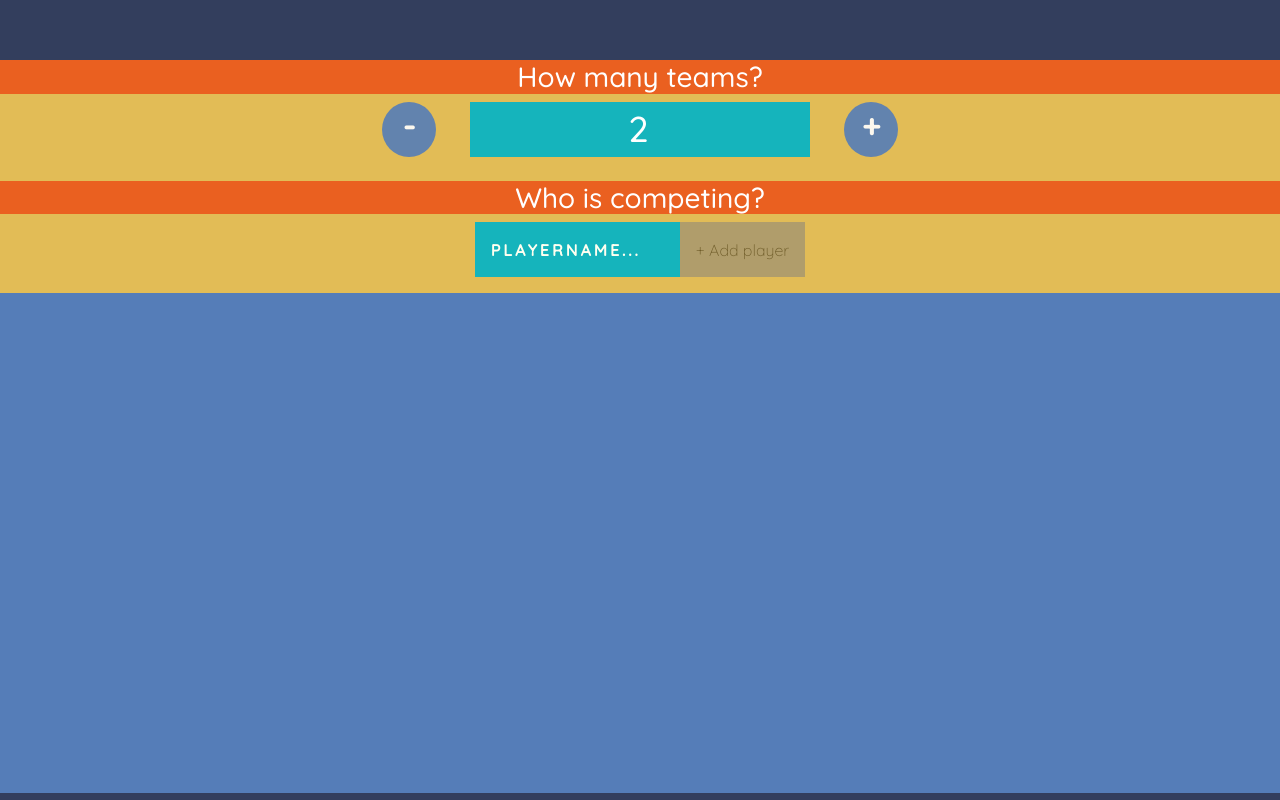
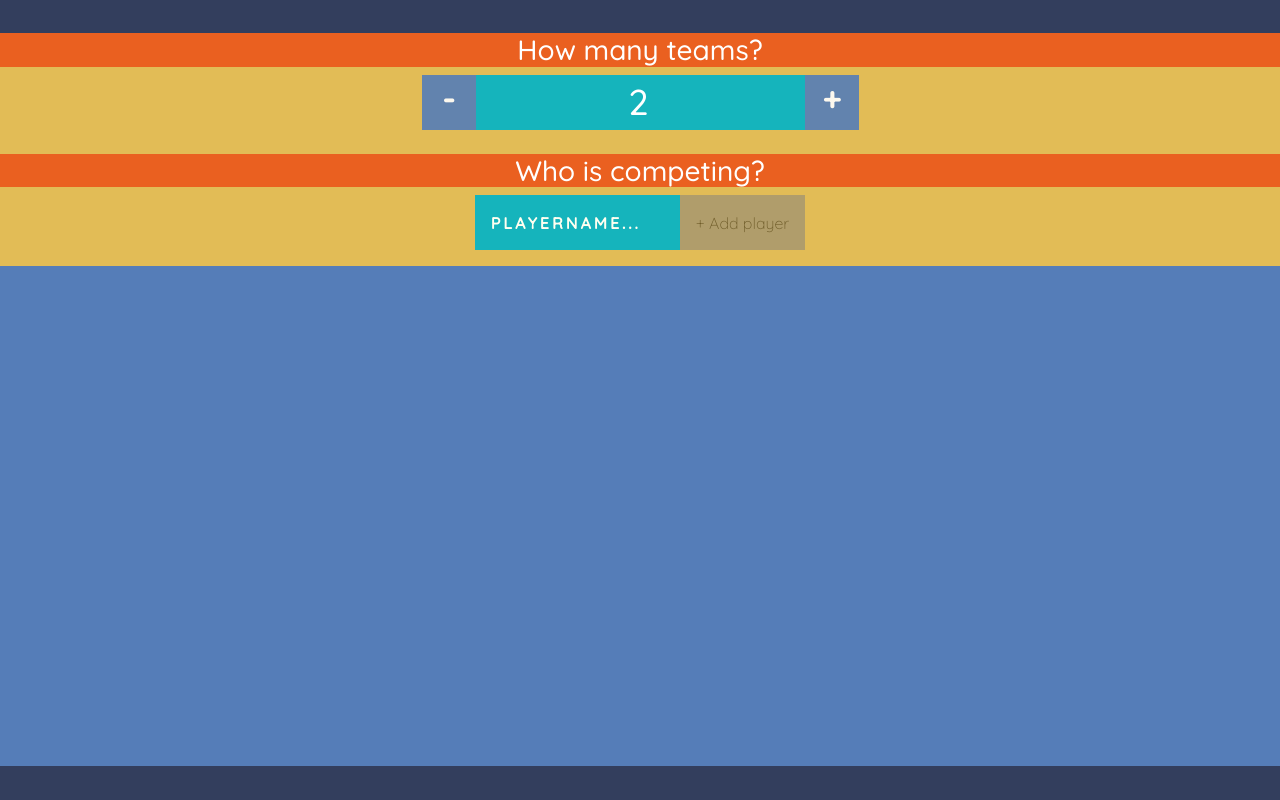
Before and after one commit to scoophamp/vue-teamup, a Vue app: page / in a window 1280 px wide. Built offline with nearby package versions, Linux system fonts and the light colour scheme.

Commit message:
removed unneccesary things

```diff
--- a/src/App.vue
+++ b/src/App.vue
@@ -21,7 +21,7 @@ export default {
  font-weight: 300;
   text-align: center;
   color: #2c3e50;
-  margin-top: 60px;
+  margin-top: 33px;
   overflow-x:hidden;
 
 }
--- a/src/components/TeamsSelector.vue
+++ b/src/components/TeamsSelector.vue
@@ -1,9 +1,9 @@
 <template>
   <div class="d-flex flex-row justify-content-center mb-4">
-    <div class="d-flex justify-content-between">
+    <div class="d-flex justify-content-center">
       <button
         @click="onMinusClicked"
-        class="teamsBtn minus font-weight-bold rounded-circle"
+        class="teamsBtn minus font-weight-bold"
       >
         -
       </button>
@@ -14,11 +14,11 @@
         oninput="validity.valid||(value='');"
         :value="numberOfTeams"
         id="teamsInput"
-        class="mr-2 ml-2 text-center bg-white text-dark"
+        class="text-center bg-white text-dark"
       />
       <button
         @click="onPlusClicked"
-        class="teamsBtn plus font-weight-bold rounded-circle"
+        class="teamsBtn plus font-weight-bold"
       >
         +
       </button>
```
